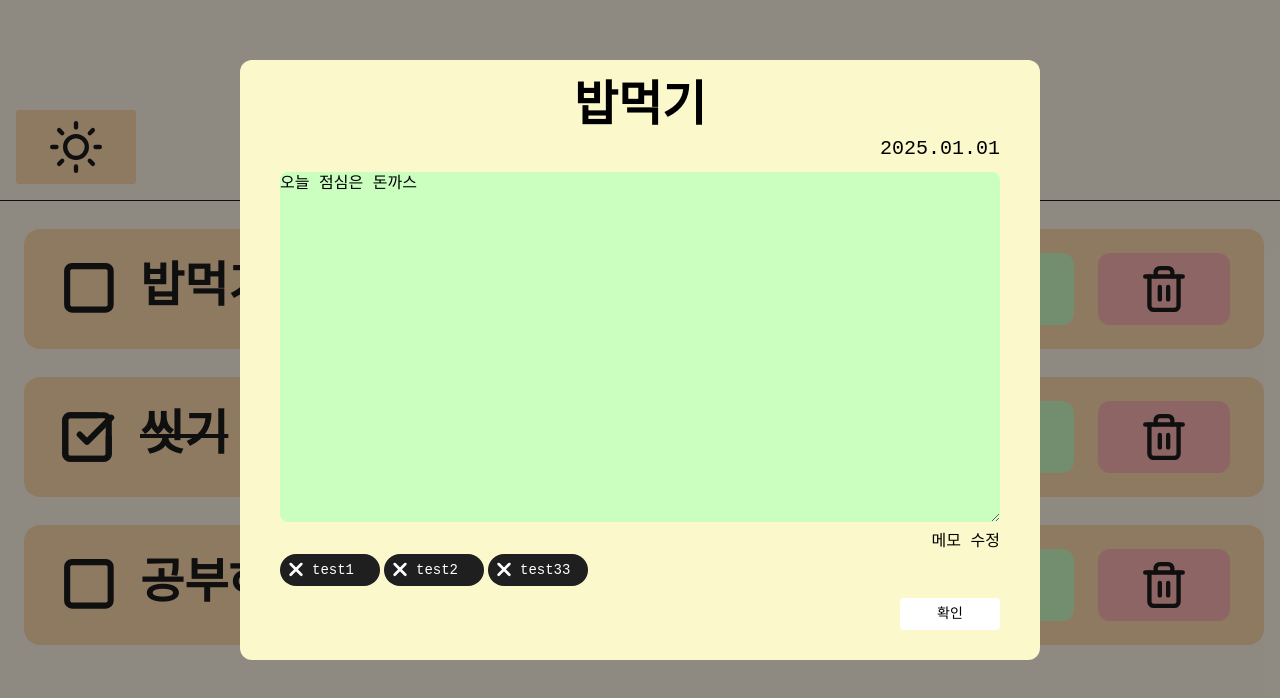
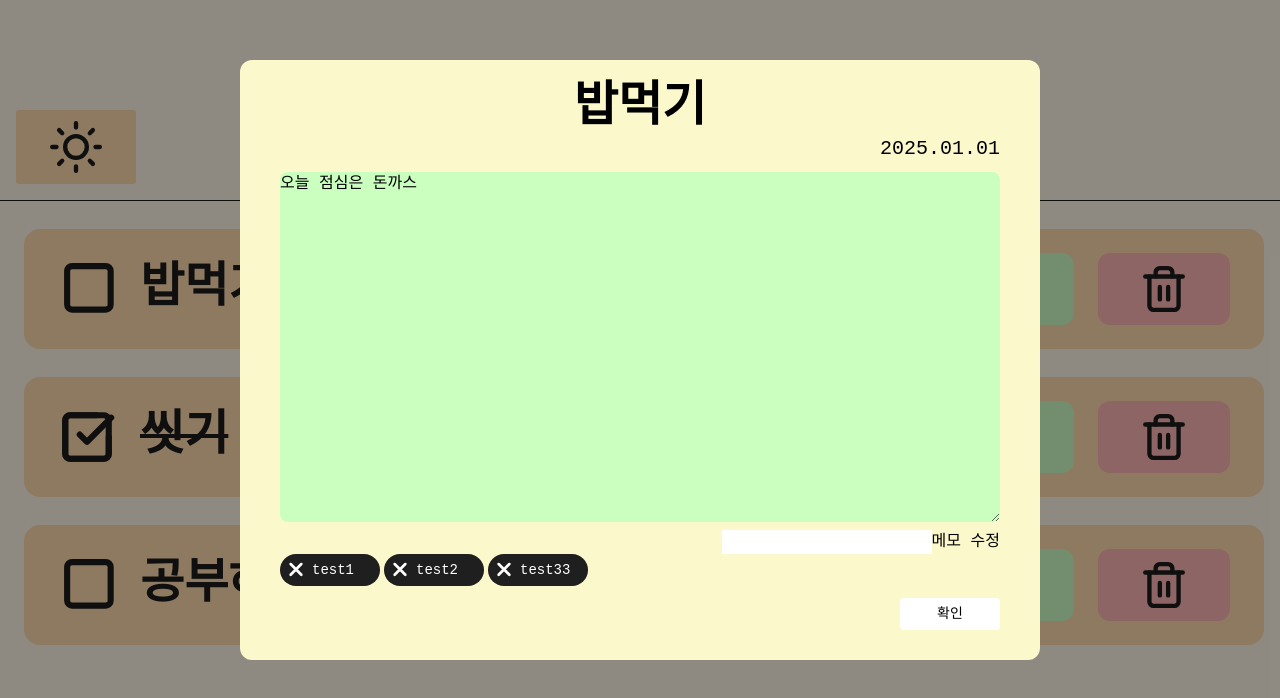
Before and after one commit to hoj0806/todo-list, a React (Vite) app: page / in a window 1280 px wide. Both pictures are taken after a click on the element "밥먹기". Shown: the top 698 px of the page. Built offline with nearby package versions, Linux system fonts and the light colour scheme; a web font is replaced by a local one.

Commit message:
feature : 팝업창에서 해시태그 추가기능 개발

```diff
--- a/src/components/TodoDetailPopup.jsx
+++ b/src/components/TodoDetailPopup.jsx
@@ -1,7 +1,7 @@
 import { useDispatch, useSelector } from "react-redux";
 import { returnDefault } from "../slice/modeSlice";
 import { useState } from "react";
-import { editMemo } from "../slice/todoSlice";
+import { addHasgtag, editMemo } from "../slice/todoSlice";
 import Popuphashtag from "./Popuphashtag";
 
 function TodoDetailPopup({ selectedId }) {
@@ -10,14 +10,27 @@ function TodoDetailPopup({ selectedId }) {
   const dispatch = useDispatch();
 
   const [memoContent, setMemoContent] = useState("");
-
-  const haasgTags = findList.hashtags;
+  const [hashtagInputValue, setTagInputValue] = useState("");
+  const hashTags = findList.hashtags;
+  console.log(hashTags);
 
   function onChangeMemo(e) {
     setMemoContent(e.target.value);
   }
+
   function onClickMemoButton(memo) {
     dispatch(editMemo(selectedId, memo));
+  }
+
+  function onKeyDown(e) {
+    if (e.key === "Enter") {
+      dispatch(addHasgtag(selectedId, hashtagInputValue));
+      setTagInputValue("");
+    }
+  }
+
+  function onChangeHasgTagInput(e) {
+    setTagInputValue(e.target.value);
   }
   return (
     <div className='absolute top-0 w-full h-full bg-black bg-opacity-50 z-10'>
@@ -35,11 +48,18 @@ function TodoDetailPopup({ selectedId }) {
             defaultValue={findList.memo}
             onChange={onChangeMemo}
           />
+          <input
+            onKeyDown={onKeyDown}
+            onChange={onChangeHasgTagInput}
+            value={hashtagInputValue}
+          />
           <button onClick={() => onClickMemoButton(memoContent)}>
             메모 수정
           </button>
+
+          {hashTags.length !== 0 ? (
             <div className='flex gap-1'>
-            {haasgTags.map((tag, index) => (
+              {hashTags.map((tag, index) => (
                 <Popuphashtag
                   key={index}
                   tag={tag}
@@ -48,6 +68,9 @@ function TodoDetailPopup({ selectedId }) {
                 />
               ))}
             </div>
+          ) : (
+            <p>해시태그를 추가해보세요</p>
+          )}
         </div>
 
         <button
--- a/src/slice/todoSlice.js
+++ b/src/slice/todoSlice.js
@@ -38,7 +38,7 @@ const todoSlice = createSlice({
         title: action.payload,
         checked: false,
         date: "2024/01/01",
-        hasgtags: [],
+        hashtags: [],
         id: Date.now(),
         memo: "",
       });
@@ -100,6 +100,23 @@ const todoSlice = createSlice({
         todo.hashtags.splice(action.payload.hasgtagIndex, 1);
       },
     },
+    addHasgtag: {
+      prepare(id, hasgTagContent) {
+        return {
+          payload: {
+            id,
+            hasgTagContent,
+          },
+        };
+      },
+      reducer(state, action) {
+        const todo = state.todoList.find(
+          (todo) => todo.id === action.payload.id
+        );
+        const hasgTags = todo.hashtags;
+        hasgTags.push(action.payload.hasgTagContent);
+      },
+    },
   },
 });
 
@@ -111,4 +128,5 @@ export const {
   editTitle,
   editMemo,
   deleteHasgtag,
+  addHasgtag,
 } = todoSlice.actions;
```
Lines whose indentation alone changed are shown as unchanged.
